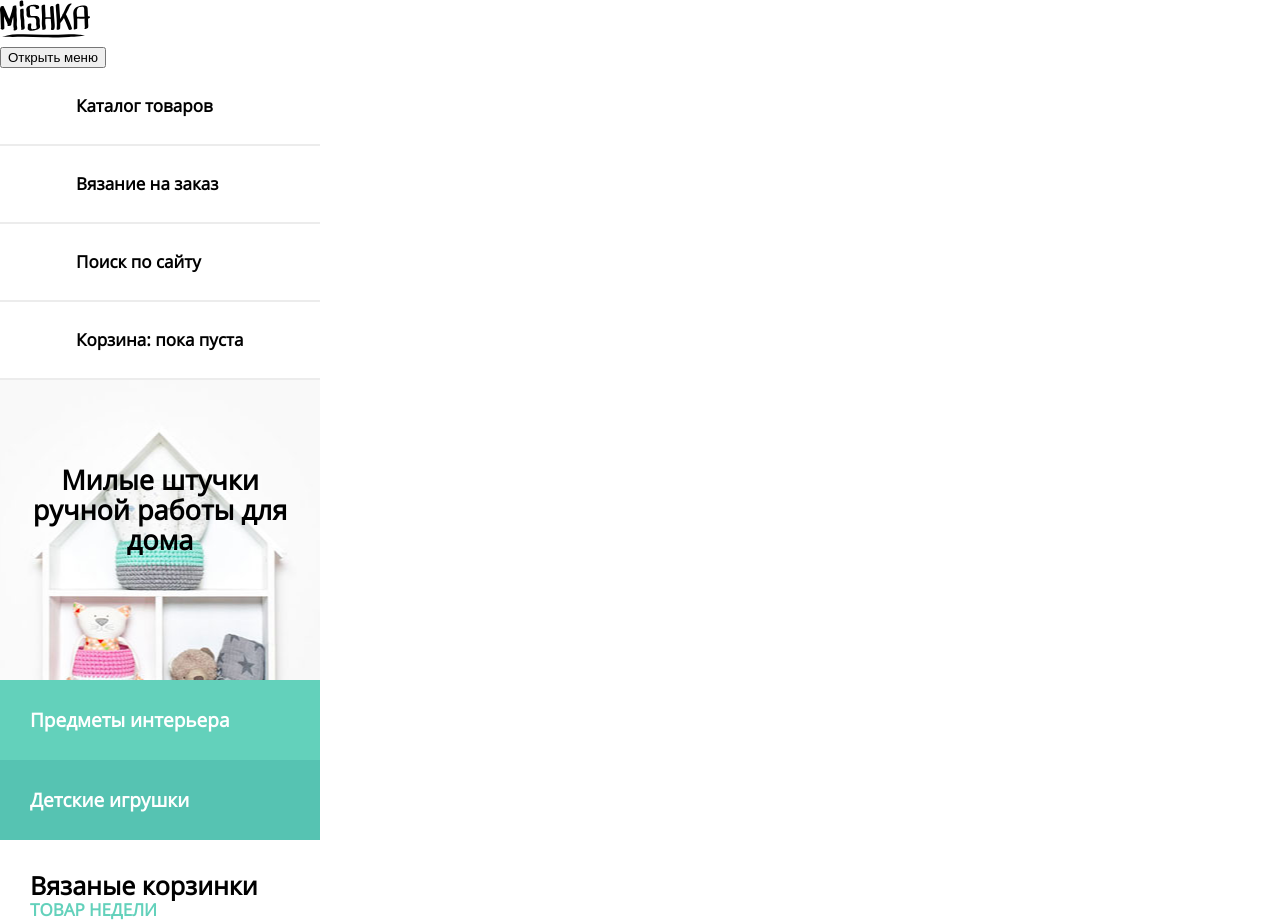
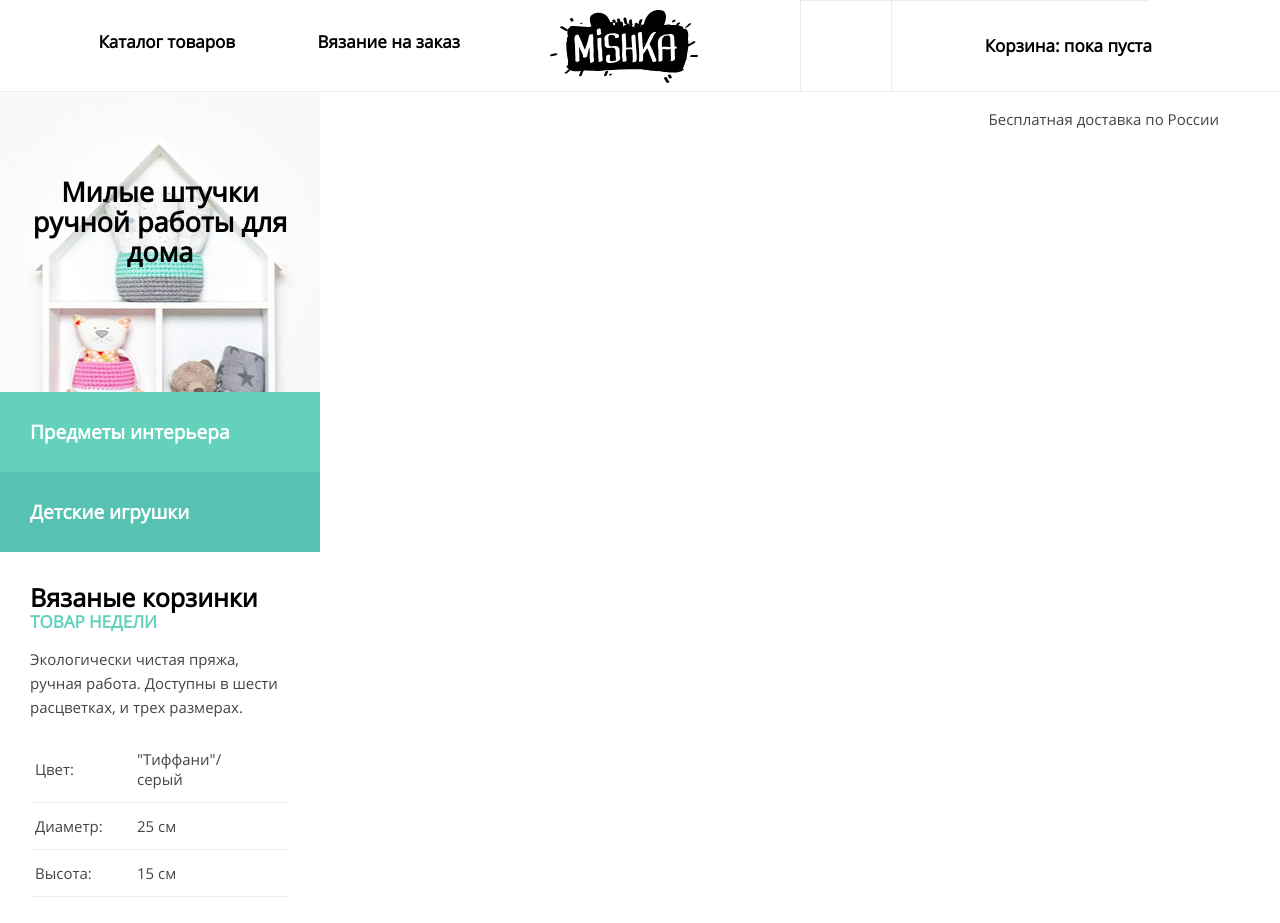
Before and after one commit to mygit84/323577-mishka, a website: page source/index.html in a window 1280 px wide. Shown: the top 923 px of the page. Drawn offline with nearby package versions, Linux system fonts and the light colour scheme; files that its build step writes are made by us from their sources; files whose address does not match are found by name.

Commit message:
Адаптивные сетки

```diff
--- a/source/index.html
+++ b/source/index.html
@@ -3,32 +3,43 @@
   <head>
     <meta charset="utf-8">
     <title>Мишка</title>
-    <link href="../css/style.css" rel="stylesheet">
+    <meta name="viewport" content="width=device-width,initial-scale=1">
+    <meta name="format-detection" content="telephone=no">
+    <link rel="stylesheet" href="css/normalize.css">
+    <link href="css/style.css" rel="stylesheet">
   </head>
+
   <body>
-    <header class="page-header">
+    <header class="page-header container">
       <a class="page-header__logo">
-        <img class="page-header__logo-image" src="img/logo-mobile.svg" width="90" height="38" alt="Мишка">
+        <img class="page-header__logo-image" src="img/logo-mobile.svg" width="85" height="35" alt="Мишка">
       </a>
       <nav class="main-nav">
         <button class="main-nav__toggle" type="button">Открыть меню</button>
         <div class="main-nav__wrapper">
           <ul class="main-nav__list site-list">
-            <li class="site-list__item">
-              <a class="site-list__link" href="catalog.html">Каталог товаров</a>
+            <li class="site-list__item site-list__item--catalog">
+              <a class="site-list__link site-list__link--catalog" href="catalog.html">Каталог товаров</a>
             </li>
-            <li class="site-list__item">
-              <a class="site-list__link" href="form.html">Вязание на заказ</a>
+            <li class="site-list__item site-list__item--order">
+              <a class="site-list__link site-list__link--order" href="form.html">Вязание на заказ</a>
+            </li>
+            <li class="site-list__item site-list__item--new">
+              <a class="site-list__link" href="#">Новые поступления</a>
+            </li>
+            <li class="site-list__item site-list__item--sale">
+              <a class="site-list__link" href="#">Распродажа</a>
             </li>
             <li class="site-list__item site-list__item--search">
-              <a class="site-list__link" href="#">Поиск по сайту</a>
+              <a class="site-list__link site-list__link--search" href="#">Поиск по сайту</a>
             </li>
             <li class="site-list__item site-list__item--basket">
-              <a class="site-list__link" href="#">Корзина: пока пуста</a>
+              <a class="site-list__link site-list__link--basket" href="#">Корзина: пока пуста</a>
             </li>
           </ul>
         </div>
       </nav>
+      <span class="page-header__desc">Бесплатная доставка по России</span>
     </header>
 
     <main class="page-main">
--- /dev/null
+++ b/source/sass/container.scss
@@ -0,0 +1,15 @@
+.container {
+  width: auto;
+}
+
+@media (min-width: 768px) {
+  .container {
+    padding: 0 50px;
+  }
+}
+
+@media (min-width: 1200px) {
+  .container {
+    padding: 0 100px;
+  }
+}
--- a/source/sass/main-nav.scss
+++ b/source/sass/main-nav.scss
@@ -1,5 +1,35 @@
 .main-nav {
-  &__list {
-    width: 320px;
+  position: relative;
+}
+.main-nav__list {
+    width: auto;
+}
+
+.main-nav__wrapper {
+  border-top: 1px solid #ececec;
+}
+
+.main-nav__toggle {
+  content: "";
+  position: absolute;
+  width: 20px;
+  height: 20px;
+  top: -50px;
+  left: 267px;
+  font-size: 0;
+}
+
+@media (min-width: 768px) {
+
+  .main-nav {
+    width: 348px;
+  }
+
+  .main-nav__list {
+    display: flex;
+  }
+
+  .main-nav__toggle {
+    display: none;
   }
 }
--- a/source/sass/page-header.scss
+++ b/source/sass/page-header.scss
@@ -1,5 +1,56 @@
 .page-header {
-  &__logo {
-    width: 95px;
+  width: auto;
+  background-color: #ffffff;
+}
+
+.page-header__logo {
+  display: block;
+  width: 86px;
+  margin: 21px auto;
+  padding: 0 85px;
+}
+
+.page-header__desc {
+  display: none;
+}
+
+@media (min-width: 768px) {
+
+  .page-header {
+    display: flex;
+    border-bottom: 1px solid #ececec;
+  }
+
+  .page-header__logo {
+    width: 111px;
+    height: 45px;
+    margin: 22px 209px 20px 0;
+    padding: 0;
+    background-image: url("../img/logo-tablet.svg");
+    background-repeat: no-repeat;
+  }
+
+  .page-header__logo-image {
+    display: none;
+  }
+
+  .page-header__desc {
+    content: "";
+    position: absolute;
+    top: 107px;
+    right: 61px;
+    display: block;
+    color: #444444;
   }
 }
+
+@media (min-width: 1250px) {
+
+  .page-header__logo {
+    width: 250px;
+    height: 80px;
+    margin: 10px 0 0 450px;
+    background-image: url("../img/logo-desktop.svg");
+    background-repeat: no-repeat;
+  }
+}
--- a/source/sass/site-list.scss
+++ b/source/sass/site-list.scss
@@ -2,18 +2,111 @@
   list-style: none;
   margin: 0;
   padding: 0;
+}
 
-  &__item {
-    width: 168px;
-    padding: 26px 76px;
-    border-bottom: 2px solid #ececec;
+.site-list__item {
+  width: auto;
+  padding: 28px 45px;
+  border-bottom: 1px solid #ececec;
+
+  &--new {
+    display: none;
   }
 
-  &__link {
-    font-size: 17px;
-    font-weight: bold;
-    color: #000000;
-    text-decoration: none;
-    text-align: center;
+  &--sale {
+    display: none;
   }
 }
+
+.site-list__link {
+  display: block;
+  width: 260px;
+  margin: 0 auto;
+  font-size: 17px;
+  font-weight: bold;
+  color: #000000;
+  text-decoration: none;
+  text-align: left;
+}
+
+@media (min-width: 768px) {
+  .site-list {
+    position: relative;
+  }
+
+  .site-list__item {
+    border: none;
+    padding: 0;
+    font-size: 15px;
+
+    &--catalog {
+      content: "";
+      position: absolute;
+      left: -465px;
+      top: 107px;
+    }
+
+    &--order {
+      content: "";
+      position: absolute;
+      left: -290px;
+      top: 107px;
+      font-size: 15px;
+    }
+
+    &--search {
+      width: 90px;
+      height: 90px;
+      border-left: 1px solid #ececec;
+      border-right: 1px solid #ececec;
+    }
+
+    &--basket {
+      margin: 33px 0;
+    }
+  }
+
+  .site-list__link  {
+    text-align: right;
+    font-size: 15px;
+
+    &--search {
+      font-size: 0;
+    }
+
+    &--basket {
+      font-size: 17px;
+    }
+  }
+}
+
+@media (min-width: 1250px) {
+
+  .site-list__item {
+
+  &--catalog {
+    content: "";
+    position: absolute;
+    left: -825px;
+    top: 29px;
+  }
+
+  &--order {
+    content: "";
+    position: absolute;
+    left: -600px;
+    top: 29px;
+  }
+}
+
+  .site-list__link {
+
+    &--catalog {
+      font-size: 17px;
+    }
+
+    &--order {
+      font-size: 17px;
+    }
+  }
+}
--- a/source/sass/style.scss
+++ b/source/sass/style.scss
@@ -12,9 +12,9 @@
   font-style: normal;
 }
 
-
 html,
 body {
+  min-width: 320px;
   font-family: "Open Sans", "Arial", sans-serif;
   font-size: 15px;
   font-weight: normal;
@@ -22,10 +22,11 @@ body {
 
   background-color: #ffffff;
   color: #000000;
-  margin: 0 auto;
+  margin: 0;
   padding: 0;
 }
 
+@import "container";
 @import "page-header.scss";
 @import "main-nav.scss";
 @import "site-list.scss";
```
